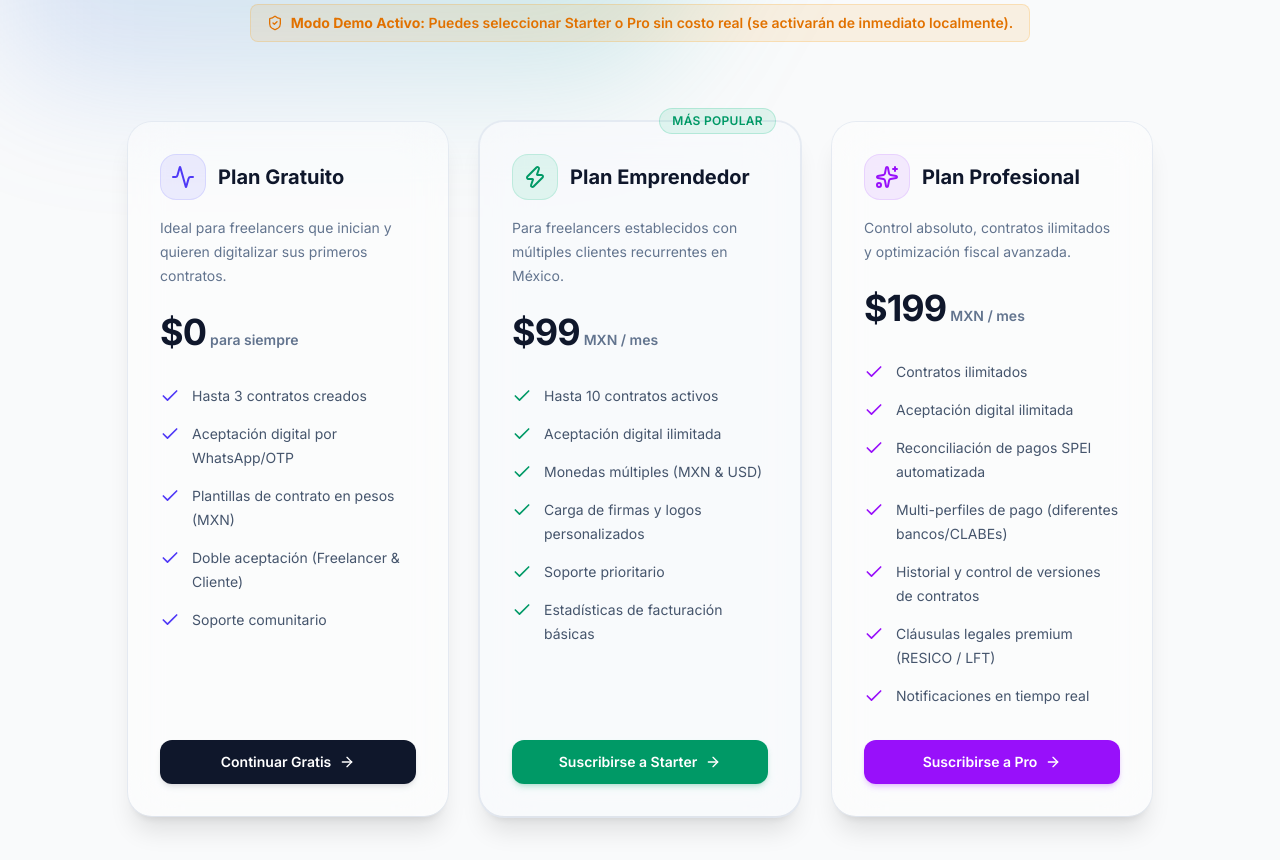
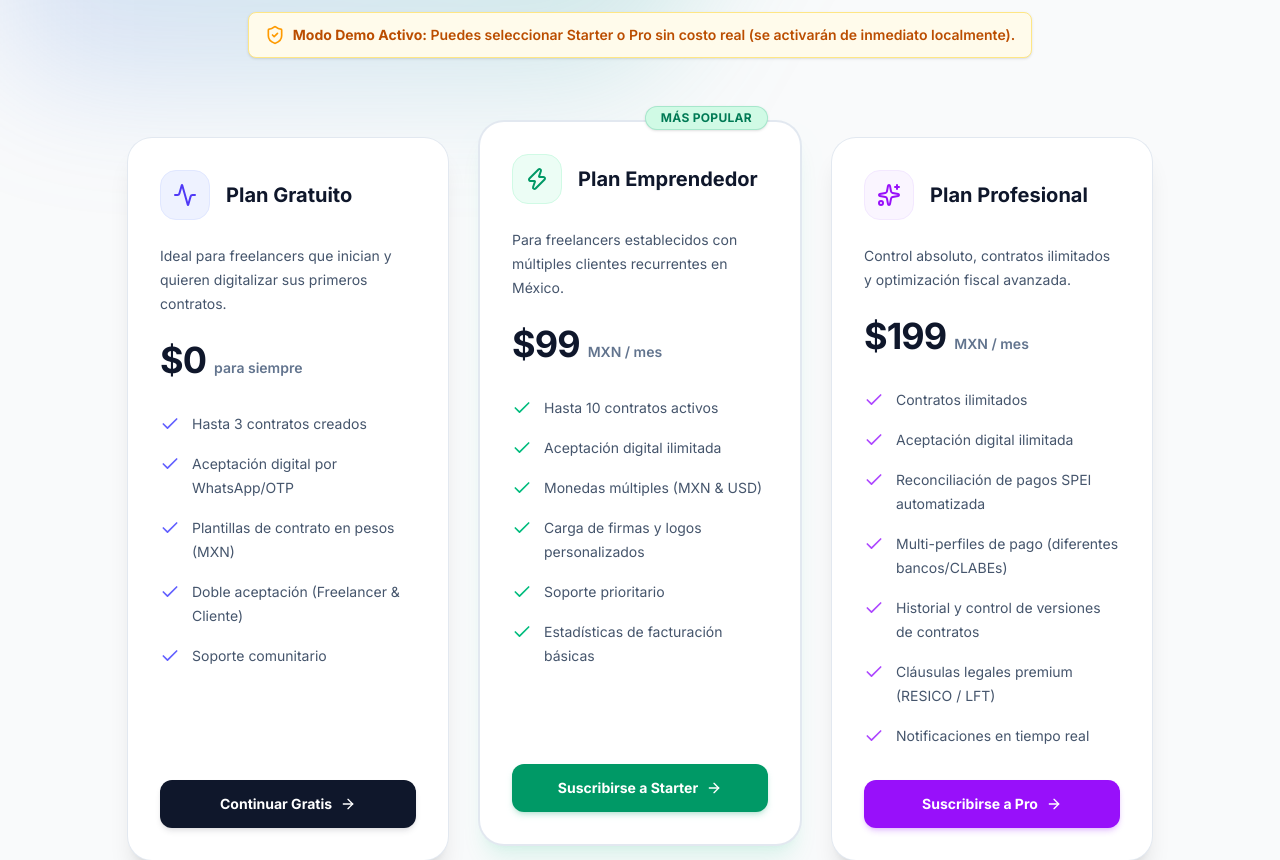
Before and after one commit to jesushzv/contract-tracker, a Next.js app: page /plans in a window 1280 px wide. Shown: the part 340-1200 px from the top of the page. Built offline with nearby package versions, Linux system fonts and the light colour scheme; no server answers.

Commit message:
style: update plans page UI with refined light mode colors, spacing, and card aesthetics

```diff
--- a/app/plans/page.tsx
+++ b/app/plans/page.tsx
@@ -169,17 +169,17 @@ export default function PlansPage() {
       </div>
 
       <div className="mx-auto max-w-4xl text-center">
-        <h2 className="text-base font-semibold leading-7 text-indigo-600 dark:text-indigo-400 uppercase tracking-widest">Planes y Precios</h2>
-        <p className="mt-2 text-4xl font-bold tracking-tight text-slate-900 dark:text-white sm:text-5xl">
+        <h2 className="text-base font-semibold leading-7 text-indigo-600 uppercase tracking-widest">Planes y Precios</h2>
+        <p className="mt-2 text-4xl font-bold tracking-tight text-slate-900 sm:text-5xl">
           Elige el plan ideal para tu negocio freelance
         </p>
-        <p className="mx-auto mt-6 max-w-2xl text-center text-lg leading-relaxed text-slate-600 dark:text-slate-350">
+        <p className="mx-auto mt-6 max-w-2xl text-center text-lg leading-relaxed text-slate-600">
           Digitaliza tus contratos, protege tus cobros con la LFT mexicana y simplifica tus conciliaciones bancarias.
         </p>
 
         {isDemo && (
-          <div className="mt-4 inline-flex items-center gap-2 rounded-lg bg-amber-500/10 px-4 py-2 text-sm font-semibold text-amber-600 dark:text-amber-400 border border-amber-500/20">
-            <ShieldCheck className="h-4 w-4" />
+          <div className="mt-6 inline-flex items-center gap-2 rounded-lg bg-amber-50 px-4 py-3 text-sm font-semibold text-amber-700 border border-amber-200 shadow-sm">
+            <ShieldCheck className="h-5 w-5 text-amber-500" />
             <span><strong>Modo Demo Activo:</strong> Puedes seleccionar Starter o Pro sin costo real (se activarán de inmediato localmente).</span>
           </div>
         )}
@@ -192,56 +192,56 @@ export default function PlansPage() {
           const isPro = plan.id === "pro";
 
           const iconClasses = plan.accent === "emerald"
-            ? "p-2.5 rounded-2xl bg-emerald-500/10 text-emerald-600 dark:text-emerald-400 border border-emerald-500/15"
+            ? "p-3 rounded-2xl bg-emerald-50 text-emerald-600 border border-emerald-100"
             : plan.accent === "purple"
-              ? "p-2.5 rounded-2xl bg-purple-500/10 text-purple-600 dark:text-purple-400 border border-purple-500/15"
-              : "p-2.5 rounded-2xl bg-indigo-500/10 text-indigo-600 dark:text-indigo-400 border border-indigo-500/15";
+              ? "p-3 rounded-2xl bg-purple-50 text-purple-600 border border-purple-100"
+              : "p-3 rounded-2xl bg-indigo-50 text-indigo-600 border border-indigo-100";
 
           const checkClasses = plan.accent === "emerald"
-            ? "h-5 w-5 shrink-0 text-emerald-600 dark:text-emerald-400 mt-0.5"
+            ? "h-5 w-5 shrink-0 text-emerald-500 mt-0.5"
             : plan.accent === "purple"
-              ? "h-5 w-5 shrink-0 text-purple-600 dark:text-purple-400 mt-0.5"
-              : "h-5 w-5 shrink-0 text-indigo-600 dark:text-indigo-400 mt-0.5";
+              ? "h-5 w-5 shrink-0 text-purple-500 mt-0.5"
+              : "h-5 w-5 shrink-0 text-indigo-500 mt-0.5";
 
           return (
             <div
               key={plan.id}
-              className={`relative flex flex-col justify-between rounded-3xl p-6 sm:p-8 shadow-xl ring-1 ring-slate-200/80 dark:ring-slate-800/80 backdrop-blur-xl ${
+              className={`relative flex flex-col justify-between rounded-3xl p-8 shadow-xl ring-1 ring-slate-200 bg-white ${
                 isStarter
-                  ? "bg-slate-50/70 dark:bg-slate-900/60 ring-2 ring-emerald-500/50 dark:ring-emerald-500/40"
-                  : "bg-white/40 dark:bg-slate-900/30"
+                  ? "ring-2 ring-emerald-500 shadow-emerald-500/10 transform md:-translate-y-4"
+                  : ""
               }`}
             >
               {plan.badge && (
-                <span className="absolute -top-3.5 right-6 inline-flex items-center rounded-full bg-emerald-500/10 px-3 py-1 text-xs font-semibold text-emerald-600 dark:text-emerald-400 border border-emerald-500/20 uppercase tracking-wide">
+                <span className="absolute -top-4 right-8 inline-flex items-center rounded-full bg-emerald-100 px-4 py-1 text-xs font-bold text-emerald-700 uppercase tracking-wide ring-1 ring-inset ring-emerald-600/20 shadow-sm">
                   {plan.badge}
                 </span>
               )}
 
               <div>
-                <div className="flex items-center gap-x-3">
+                <div className="flex items-center gap-x-4">
                   <div className={iconClasses}>
                     <Icon className="h-6 w-6" />
                   </div>
-                  <h3 className="text-xl font-bold leading-8 text-slate-900 dark:text-white">
+                  <h3 className="text-xl font-bold leading-8 text-slate-900">
                     {plan.name}
                   </h3>
                 </div>
 
-                <p className="mt-4 text-sm leading-6 text-slate-500 dark:text-slate-400 min-h-[48px]">
+                <p className="mt-6 text-sm leading-6 text-slate-600 min-h-[48px]">
                   {plan.description}
                 </p>
 
-                <div className="mt-6 flex items-baseline gap-x-1">
-                  <span className="text-4xl font-extrabold tracking-tight text-slate-900 dark:text-white">
+                <div className="mt-6 flex items-baseline gap-x-2">
+                  <span className="text-4xl font-extrabold tracking-tight text-slate-900">
                     {plan.price}
                   </span>
-                  <span className="text-sm font-semibold leading-6 text-slate-500 dark:text-slate-400">
+                  <span className="text-sm font-semibold leading-6 text-slate-500">
                     {plan.period}
                   </span>
                 </div>
 
-                <ul className="mt-8 space-y-3.5 text-sm leading-6 text-slate-600 dark:text-slate-350">
+                <ul className="mt-8 space-y-4 text-sm leading-6 text-slate-600">
                   {plan.features.map((feature) => (
                     <li key={feature} className="flex gap-x-3 items-start">
                       <Check className={checkClasses} />
@@ -255,12 +255,12 @@ export default function PlansPage() {
                 <button
                   onClick={() => handleSelectTier(plan.id as "free" | "starter" | "pro")}
                   disabled={loading !== null}
-                  className={`w-full rounded-xl py-3 px-4 text-center text-sm font-semibold transition-all duration-200 cursor-pointer flex items-center justify-center gap-2 ${
+                  className={`w-full rounded-xl py-3.5 px-4 text-center text-sm font-bold transition-all duration-200 cursor-pointer flex items-center justify-center gap-2 ${
                     isStarter
-                      ? "bg-emerald-600 text-white hover:bg-emerald-500 shadow-md shadow-emerald-600/20"
+                      ? "bg-emerald-600 text-white hover:bg-emerald-700 shadow-md shadow-emerald-600/20"
                       : isPro
-                        ? "bg-purple-600 text-white hover:bg-purple-500 shadow-md shadow-purple-600/20"
-                        : "bg-slate-900 text-white hover:bg-slate-800 dark:bg-white dark:text-slate-900 dark:hover:bg-slate-100 shadow-md shadow-slate-900/10"
+                        ? "bg-purple-600 text-white hover:bg-purple-700 shadow-md shadow-purple-600/20"
+                        : "bg-slate-900 text-white hover:bg-slate-800 shadow-md shadow-slate-900/10"
                   }`}
                 >
                   {loading === plan.id ? (
```
